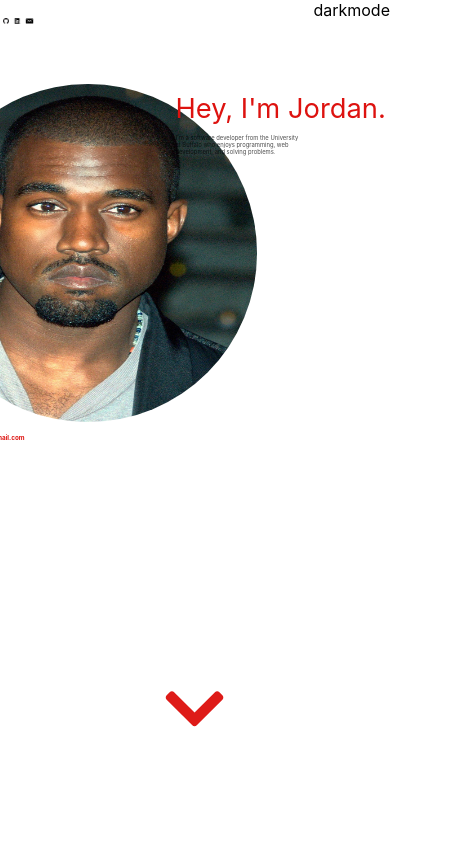
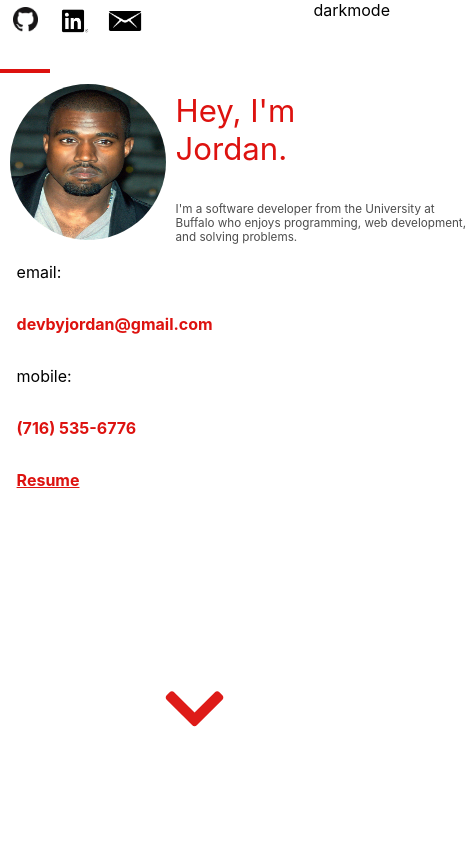
Before and after one commit to JordanClemons/Portfolio, a React (Create React App) app in the folder react-portfolio/: page / in a window 390 px wide. Shown: the top 844 px of the page, 476 px wide, since content can reach past the window. Built offline with nearby package versions, Linux system fonts and the light colour scheme.

Commit message:
Made about me section responsive

```diff
--- a/react-portfolio/src/Components/Homepage/AboutMe/AboutMe.css
+++ b/react-portfolio/src/Components/Homepage/AboutMe/AboutMe.css
@@ -11,7 +11,7 @@
 }
 
 .profilePic-container{
-    width: 35%;
+    width: 35vw;
     display: flex;
     flex-direction: column;
     align-items: center;
@@ -20,39 +20,41 @@
 }
 
 .profilePic{
-    width: 40vh;
-    height: 40vh;
+    width: 40vmin;
+    height: 40vmin;
     border-radius: 50%;
 }
 
 .bioText-container{
     display: flex;
     flex-direction: column;
-    width: 60%;
+    width: 55vw;
     padding-top: 2%;
 }
 
 .bio-header{
-    font-size: 7vw;
-    padding-bottom: 4%;
+    font-size: 8vmin;
+    padding-bottom: 4vh;
     color: #DD120F;
 }
 
 .bio-subheader{
-    width: 60%;
-    font-size: 1.5vw;
+    min-width: 300px;
+    width: 70%;
+    font-size: 3vmin;
     color: rgba(0, 0, 0, .7);
 }
 
 .profileText-container{
     padding-left: 10%;
     padding-top: 4%;
-    width: 40vh;
-    font-size: .75vmax;
+    width: 40vw;
+    font-size: 1rem;
 }
 
 .one-line{
     display: flex;
+    flex-wrap: wrap;
 }
 
 .red{
--- a/react-portfolio/src/Components/Homepage/Header/Header.css
+++ b/react-portfolio/src/Components/Homepage/Header/Header.css
@@ -10,7 +10,9 @@
 
 .header-button{
     height: 4vh;
+    min-height: 100px;
     width: 3vw;
+    min-width: 50px;
     display: flex;
     justify-content: center;
     align-items: center;
```
